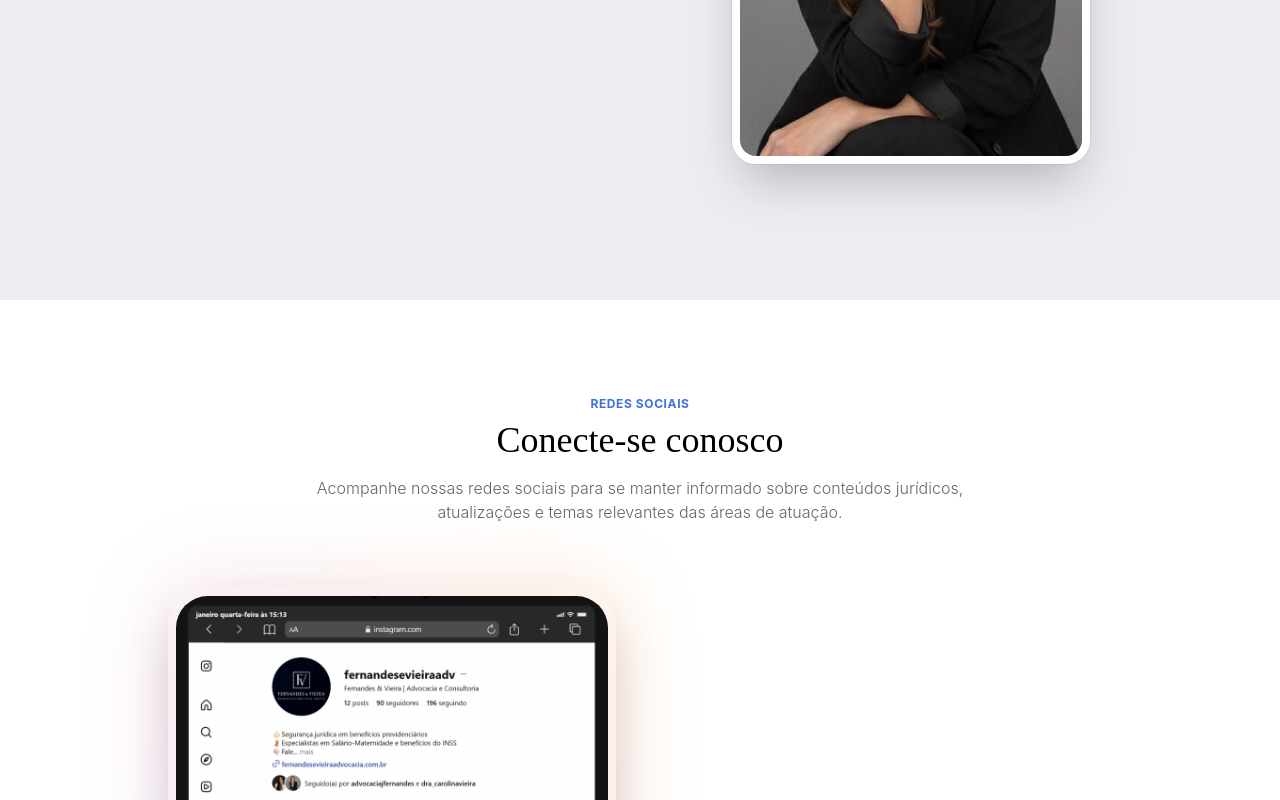
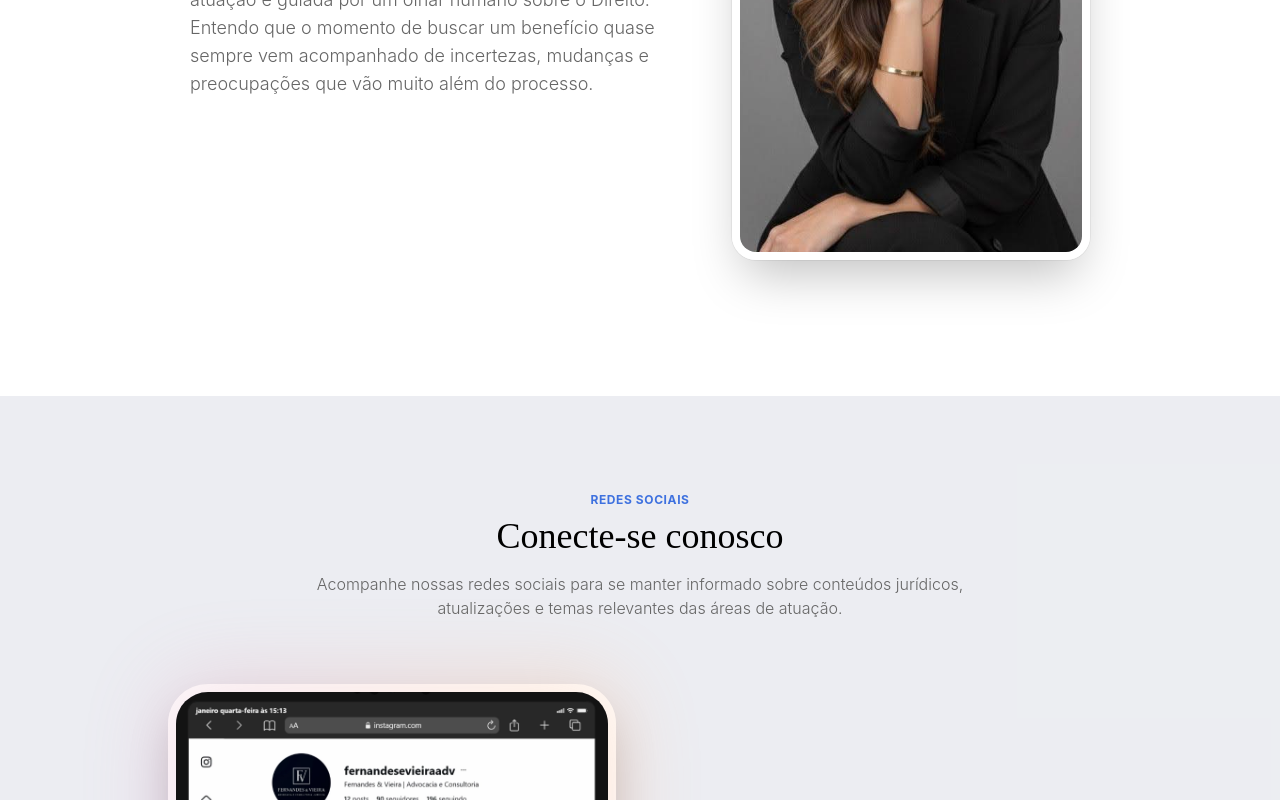
Before and after one commit to Paper-Street-Softwares/LPA-Fernades-e-Vieira, a React (Vite) app: page /#home in a window 1280 px wide. Shown: the part 4109-4909 px from the top of the page. Built offline with nearby package versions, Linux system fonts and the light colour scheme.

Commit message:
fix: color de fundo

```diff
--- a/src/components/sections/SocialMediaTemplate.jsx
+++ b/src/components/sections/SocialMediaTemplate.jsx
@@ -16,7 +16,7 @@ function SocialMediaTemplate({ colorMode }) {
 
   switch (colorMode) {
     case 'light':
-      backgroundMode = 'bg-white'
+      backgroundMode = 'bg-secondary/60'
       text = 'text-corTitulosPreto'
       textOpacity = 'text-corOutrosTextosPreto'
       cardBg = 'bg-white'
--- a/src/components/sections/TeamSection.jsx
+++ b/src/components/sections/TeamSection.jsx
@@ -31,7 +31,7 @@ function TeamSectionNew({ ButtonModal, colorMode }) {
 
   switch (colorMode) {
     case 'light':
-      backgroundMode = 'bg-secondary/60'
+      backgroundMode = 'bg-white'
       text = 'text-corTitulosPreto'
       textOpacity = 'text-corOutrosTextosPreto'
       textDestaque = 'text-primaryDark'
@@ -65,7 +65,7 @@ function TeamSectionNew({ ButtonModal, colorMode }) {
   }
 
   return (
-    <SectionArea id="about" className={`${backgroundMode}`} paddingtop={false}>
+    <SectionArea id="about" className={`${backgroundMode}`}>
       <SectionWrapper className="desktop1:max-w-[900px]">
         <div className="text-center">
           <span
```
